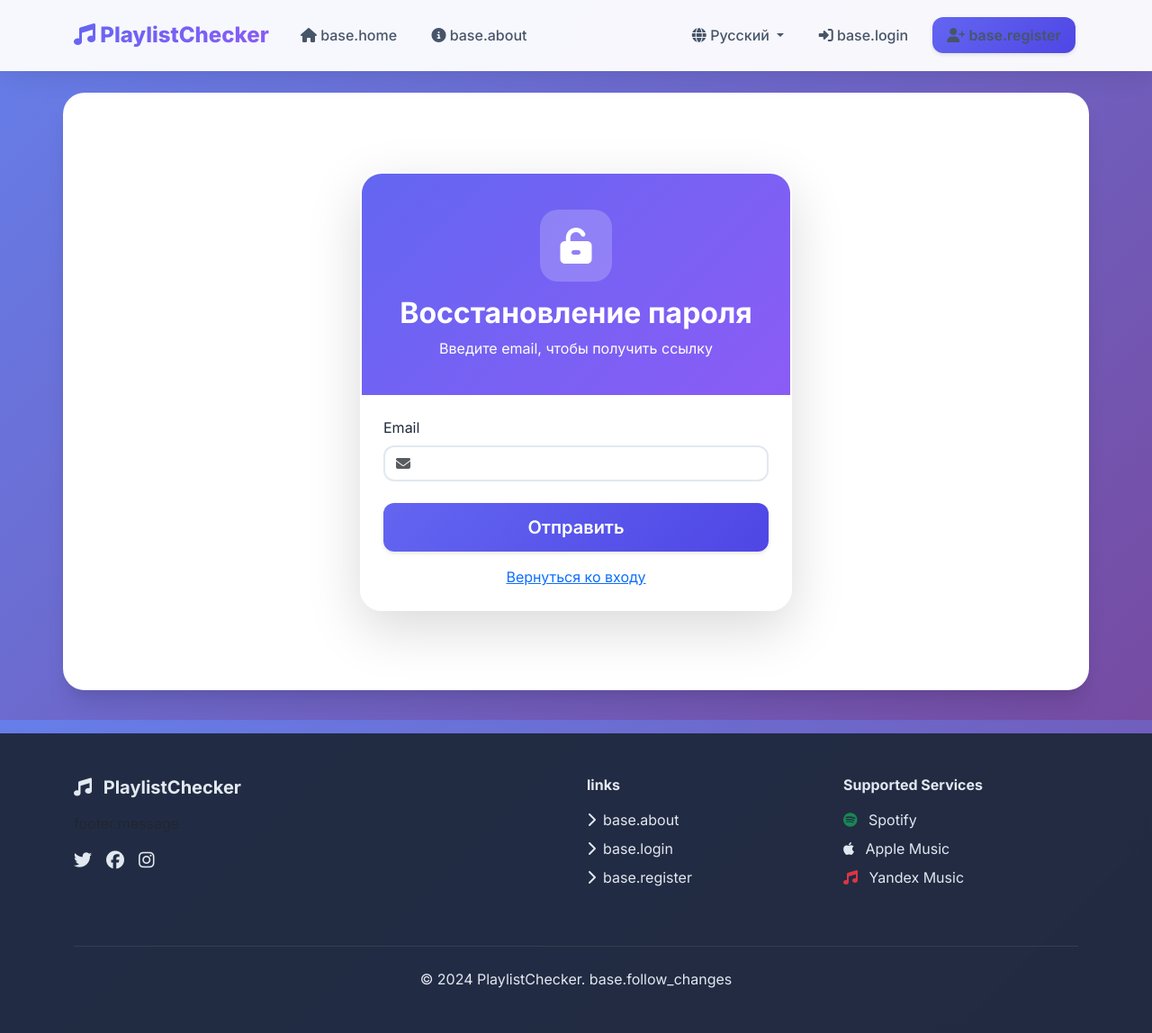
After one commit to u71536/playlistchecker, a Flask app: page /forgot_password in a window 1280 px wide. The commit adds this page. Shown: the whole page at 90% size. Run offline with Flask 3, Linux system fonts and the light colour scheme.

Commit message:
added fotgot pass

```diff
--- a/app.py
+++ b/app.py
@@ -11,6 +11,7 @@ from werkzeug.security import generate_password_hash, check_password_hash
 import os
 from dotenv import load_dotenv
 from datetime import datetime, timedelta
+import jwt
 from apscheduler.schedulers.background import BackgroundScheduler
 import atexit
 import logging
@@ -248,6 +249,15 @@ class NotificationSettingsForm(FlaskForm):
     browser_notifications_enabled = BooleanField(lazy_gettext('notification_settings.browser_notifications'))
     submit = SubmitField(lazy_gettext('form.save_settings'))
 
+# Формы восстановления пароля
+class ForgotPasswordForm(FlaskForm):
+    email = StringField('Email', validators=[DataRequired(), Email()])
+    submit = SubmitField(lazy_gettext('form.send'))
+
+class ResetPasswordForm(FlaskForm):
+    password = PasswordField(lazy_gettext('login.password'), validators=[DataRequired()])
+    submit = SubmitField(lazy_gettext('form.save'))
+
 @login_manager.user_loader
 def load_user(user_id):
     try:
@@ -397,6 +407,71 @@ def register():
 def logout():
     logout_user()
     return redirect(url_for('index'))
+
+# Восстановление пароля
+@app.route('/forgot_password', methods=['GET', 'POST'])
+def forgot_password():
+    if current_user.is_authenticated:
+        return redirect(url_for('index'))
+
+    form = ForgotPasswordForm()
+    if form.validate_on_submit():
+        user = User.query.filter_by(email=form.email.data.strip()).first()
+
+        # Независимо от наличия пользователя показываем одинаковое сообщение
+        try:
+            if user:
+                payload = {
+                    'sub': user.id,
+                    'exp': datetime.utcnow() + timedelta(hours=1),
+                    'type': 'password_reset'
+                }
+                token = jwt.encode(payload, app.config['SECRET_KEY'], algorithm='HS256')
+                reset_url = url_for('reset_password', token=token, _external=True)
+
+                # Отправляем письмо
+                try:
+                    from services.notification_service import notification_service
+                    subject = 'Восстановление пароля'
+                    message = f"Чтобы сбросить пароль, перейдите по ссылке: {reset_url}\n\nСсылка действительна 1 час."
+                    sent = notification_service.send_email_notification(user.email, subject, message)
+                    if not sent:
+                        logger.info(f"[PasswordReset] Ссылка: {reset_url} (email не отправлен, проверьте SMTP настройки)")
+                except Exception as e:
+                    logger.error(f"[PasswordReset] Ошибка отправки письма: {str(e)}")
+                    logger.info(f"[PasswordReset] Ссылка: {reset_url}")
+        finally:
+            flash(gettext('Если такой email существует, мы отправили письмо с инструкциями'))
+            return redirect(url_for('login'))
+
+    return render_template('forgot_password.html', form=form)
+
+@app.route('/reset_password/<token>', methods=['GET', 'POST'])
+def reset_password(token):
+    if current_user.is_authenticated:
+        return redirect(url_for('index'))
+
+    # Валидируем токен
+    try:
+        data = jwt.decode(token, app.config['SECRET_KEY'], algorithms=['HS256'])
+        if data.get('type') != 'password_reset':
+            raise jwt.InvalidTokenError('invalid type')
+        user_id = data.get('sub')
+        user = User.query.get(user_id)
+        if not user:
+            raise jwt.InvalidTokenError('user not found')
+    except Exception:
+        flash(gettext('Ссылка для восстановления недействительна или устарела'))
+        return redirect(url_for('forgot_password'))
+
+    form = ResetPasswordForm()
+    if form.validate_on_submit():
+        user.password_hash = generate_password_hash(form.password.data)
+        db.session.commit()
+        flash(gettext('Пароль успешно обновлён. Войдите с новым паролем.'))
+        return redirect(url_for('login'))
+
+    return render_template('reset_password.html', form=form)
 
 @app.route('/clear_session')
 def clear_session():
--- a/templates/dashboard.html
+++ b/templates/dashboard.html
@@ -147,7 +147,7 @@
             </div>
             <div class="card-body">
                 {% for notification in notifications %}
-                <div class="notification-card">
+                <div class="notification-card alert alert-warning alert-dismissible fade show" role="alert">
                     <div class="d-flex justify-content-between align-items-start">
                         <div>
                             <strong class="text-dark">{{ notification.playlist.name }}</strong>
@@ -157,7 +157,7 @@
                                 {{ notification.created_at.strftime('%d.%m.%Y %H:%M') }}
                             </small>
                         </div>
-                        <button type="button" class="btn-close" data-bs-dismiss="alert"></button>
+                        <button type="button" class="btn-close" data-bs-dismiss="alert" aria-label="Close"></button>
                     </div>
                 </div>
                 {% endfor %}
--- /dev/null
+++ b/templates/forgot_password.html
@@ -0,0 +1,48 @@
+{% extends "base.html" %}
+
+{% block title %}Восстановление пароля - PlaylistChecker{% endblock %}
+
+{% block content %}
+<div class="auth-container fade-in-up" style="max-width:480px;margin:3rem auto;">
+  <div class="auth-card" style="background:rgba(255,255,255,.95);border-radius:24px;border:2px solid rgba(255,255,255,.3);box-shadow:0 20px 60px rgba(0,0,0,.15);overflow:hidden;">
+    <div class="auth-header" style="background:linear-gradient(135deg, var(--primary-color), var(--secondary-color));padding:2.5rem 2rem;text-align:center;color:white;">
+      <div class="auth-icon" style="width:80px;height:80px;background:rgba(255,255,255,.2);border-radius:20px;display:flex;align-items:center;justify-content:center;margin:0 auto 1rem;">
+        <i class="fas fa-unlock-alt" style="font-size:2.5rem;"></i>
+      </div>
+      <h2 class="mb-2 fw-bold">Восстановление пароля</h2>
+      <p class="mb-0 opacity-90">Введите email, чтобы получить ссылку</p>
+    </div>
+
+    <div class="card-body p-4">
+      <form method="POST">
+        {{ form.hidden_tag() }}
+
+        <div class="mb-4">
+          <label class="form-label">Email</label>
+          <div class="input-group">
+            <span class="input-group-text bg-white border-end-0" style="border-radius:12px 0 0 12px;border:2px solid #e2e8f0;border-right:none;">
+              <i class="fas fa-envelope text-muted"></i>
+            </span>
+            {{ form.email(class="form-control border-start-0 ps-0", style="border-radius:0 12px 12px 0;border:2px solid #e2e8f0;border-left:none;") }}
+          </div>
+          {% if form.email.errors %}
+          <div class="text-danger mt-2">
+            {% for error in form.email.errors %}
+            <small><i class="fas fa-exclamation-circle me-1"></i>{{ error }}</small>
+            {% endfor %}
+          </div>
+          {% endif %}
+        </div>
+
+        <div class="d-grid mb-3">
+          {{ form.submit(class="btn btn-primary btn-lg", value="Отправить") }}
+        </div>
+      </form>
+
+      <div class="text-center">
+        <a href="{{ url_for('login') }}" class="auth-link">Вернуться ко входу</a>
+      </div>
+    </div>
+  </div>
+</div>
+{% endblock %}
--- a/templates/login.html
+++ b/templates/login.html
@@ -143,6 +143,9 @@
                 <div class="d-grid mb-3">
                     {{ form.submit(class="btn btn-primary btn-lg") }}
                 </div>
+                <div class="text-end mb-3">
+                    <a href="{{ url_for('forgot_password') }}" class="auth-link">Забыли пароль?</a>
+                </div>
             </form>
 
             <div class="text-center">
```
Also changed, not shown: services/notification_service.py (+9 -2 lines), templates/reset_password.html (added, +48 -0 lines).
